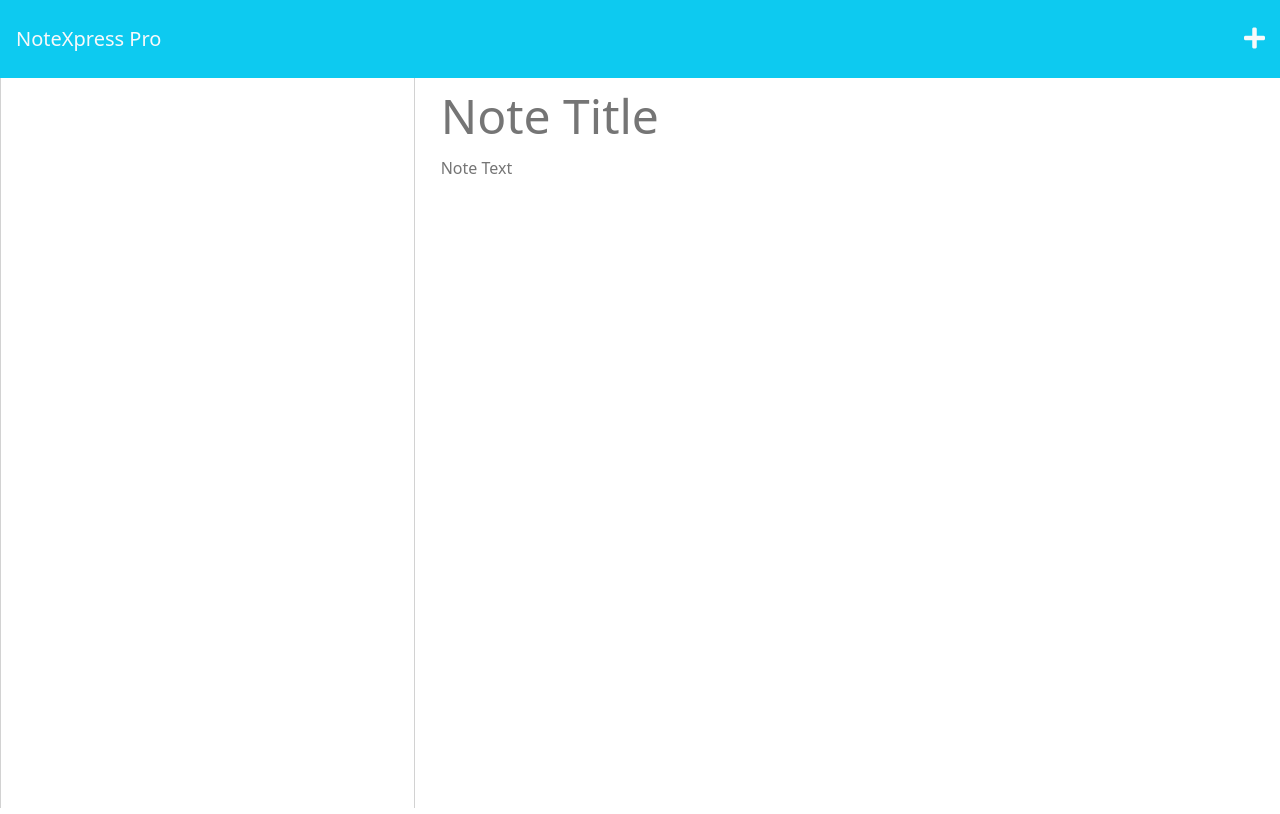
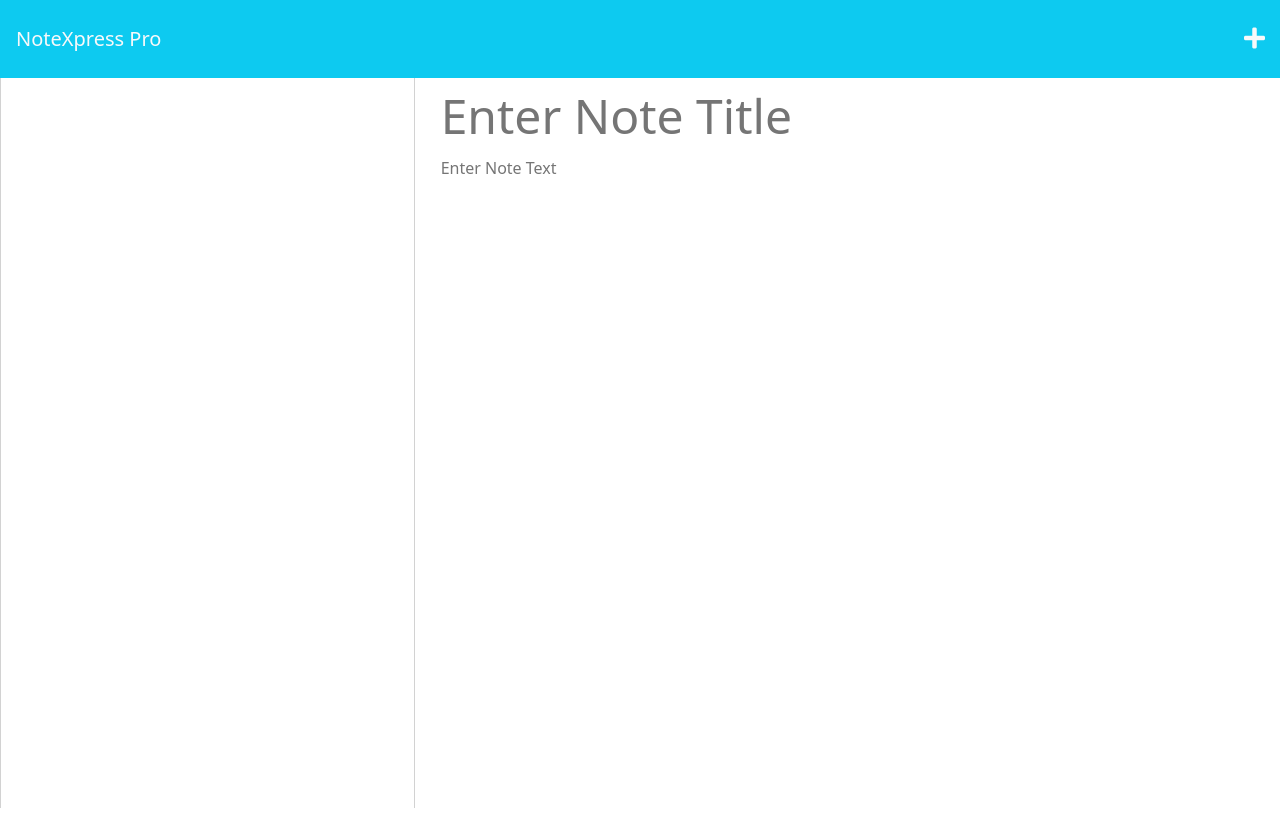
Before and after one commit to jeffreyvicente/11-NoteXpressPro, a website: page public/notes.html in a window 1280 px wide. Drawn offline with nearby package versions, Linux system fonts and the light colour scheme.

Commit message:
Added comments to the notes.html file

```diff
--- a/public/notes.html
+++ b/public/notes.html
@@ -15,7 +15,9 @@
     <link rel="stylesheet" href="./assets/css/styles.css" />
   </head>
 
+  <!--Body section of the HTML-->
   <body>
+    <!--NAV Bar section-->
     <nav class="navbar bg-info">
       <a class="navbar-brand text-light p-3" href="/">NoteXpress Pro</a>
       <div class="icons">
@@ -23,6 +25,7 @@
         <i class="fas fa-plus text-light new-note"></i>
       </div>
     </nav>
+    <!--Container section tha contains the text of the index.html-->
     <div class="container-fluid">
       <div class="row">
         <div class="col-4 list-container">
@@ -33,14 +36,15 @@
         <div class="col-8">
           <input
             class="note-title"
-            placeholder="Note Title"
+            placeholder="Enter Note Title"
             maxlength="28"
             type="text"
           />
-          <textarea class="note-textarea" placeholder="Note Text"></textarea>
+          <textarea class="note-textarea" placeholder="Enter Note Text"></textarea>
         </div>
       </div>
     </div>
+     <!--JS file linked to the HTMl-->
     <script src="./assets/js/index.js"></script>
   </body>
 </html>
```
